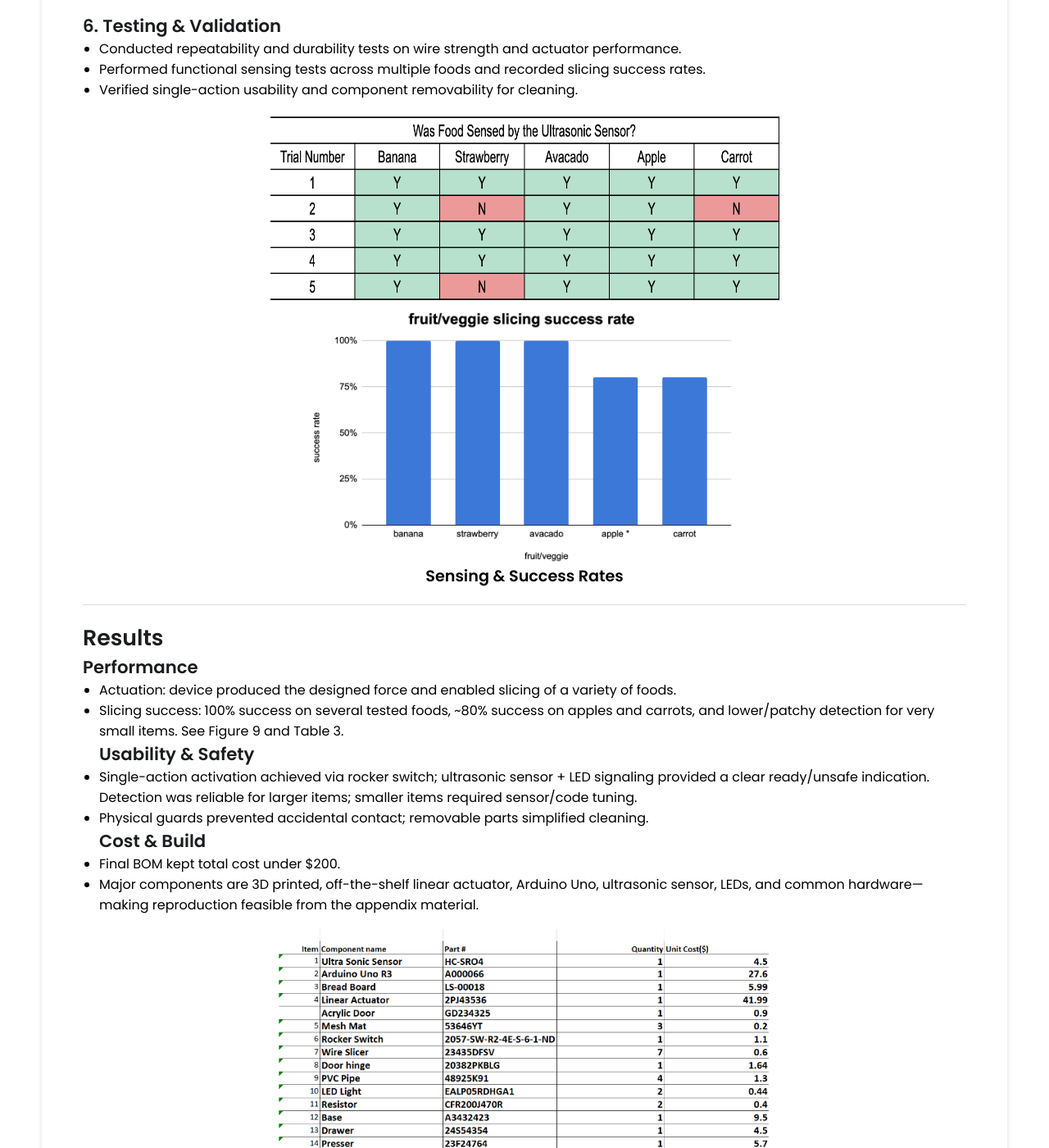
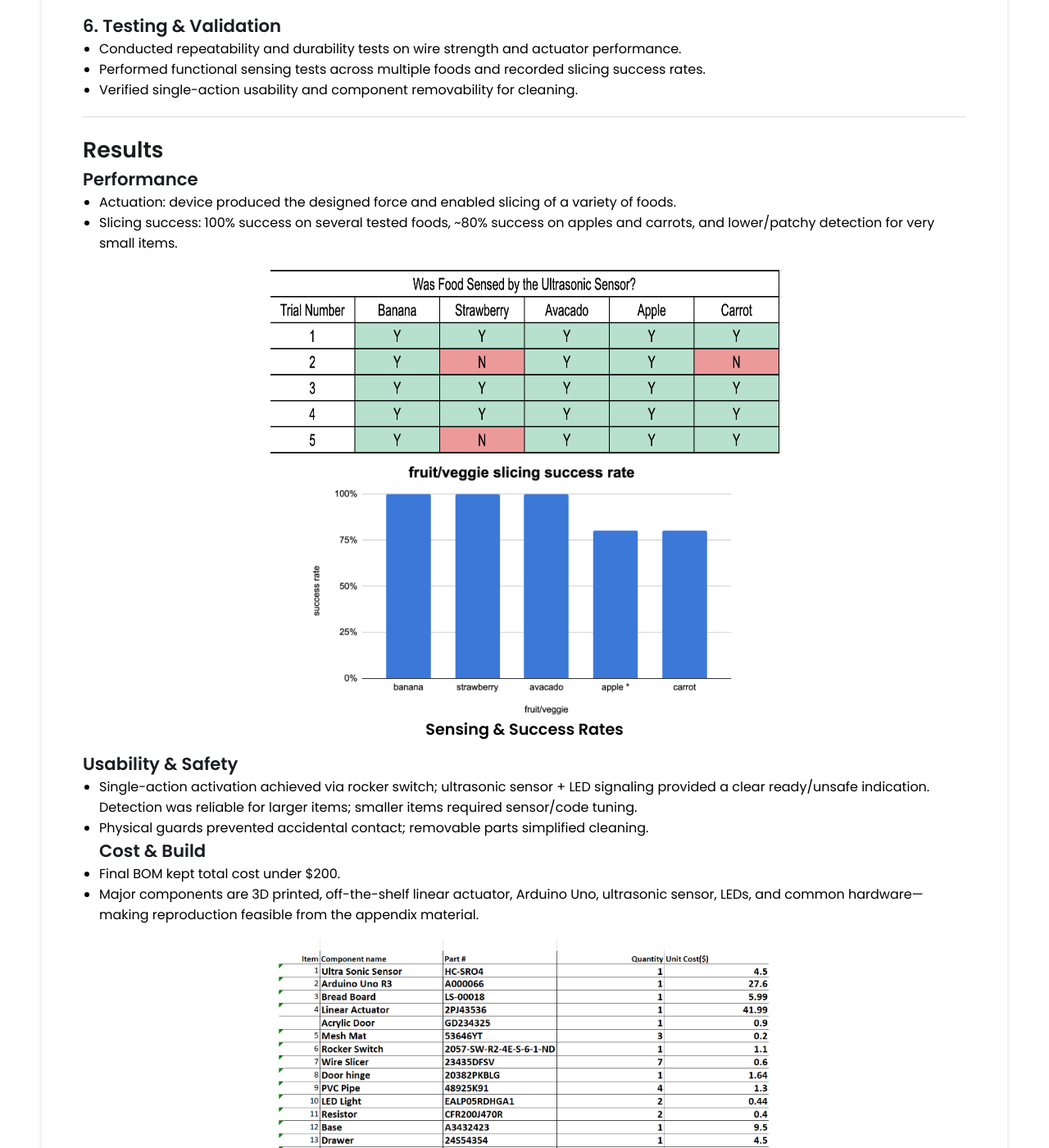
Before and after one commit to michael-vuong/michael-vuong.github.io, a Jekyll site: the page built from _projects/SureSlice/index.md, in a window 1280 px wide and 1400 px high, scrolled down 4159 px. Shown: the whole window at 82% size. Built offline with Jekyll 4.4.1, drawn with Linux system fonts in a browser that asks for light colours.

Commit message:
Update index.md

```diff
--- a/_projects/SureSlice/index.md
+++ b/_projects/SureSlice/index.md
@@ -78,17 +78,18 @@ Create a mechanically-assistive countertop food slicer that enables users with l
 - Conducted repeatability and durability tests on wire strength and actuator performance.
 - Performed functional sensing tests across multiple foods and recorded slicing success rates.
 - Verified single-action usability and component removability for cleaning.
-{% include image-gallery.html images="Sensing.png, SuccessRate.png" height="400" %}
-<div style="text-align:center; font-size:1.2rem; font-weight:bold; margin-bottom:12px;">
-  Sensing & Success Rates
-</div>
+
 
 ---
 # Results
 
 ## Performance
 - Actuation: device produced the designed force and enabled slicing of a variety of foods.
-- Slicing success: 100% success on several tested foods, ~80% success on apples and carrots, and lower/patchy detection for very small items. See Figure 9 and Table 3.
+- Slicing success: 100% success on several tested foods, ~80% success on apples and carrots, and lower/patchy detection for very small items.
+{% include image-gallery.html images="Sensing.png, SuccessRate.png" height="400" %}
+<div style="text-align:center; font-size:1.2rem; font-weight:bold; margin-bottom:12px;">
+  Sensing & Success Rates
+</div>
 ## Usability & Safety
 - Single-action activation achieved via rocker switch; ultrasonic sensor + LED signaling provided a clear ready/unsafe indication. Detection was reliable for larger items; smaller items required sensor/code tuning.
 - Physical guards prevented accidental contact; removable parts simplified cleaning.
```
